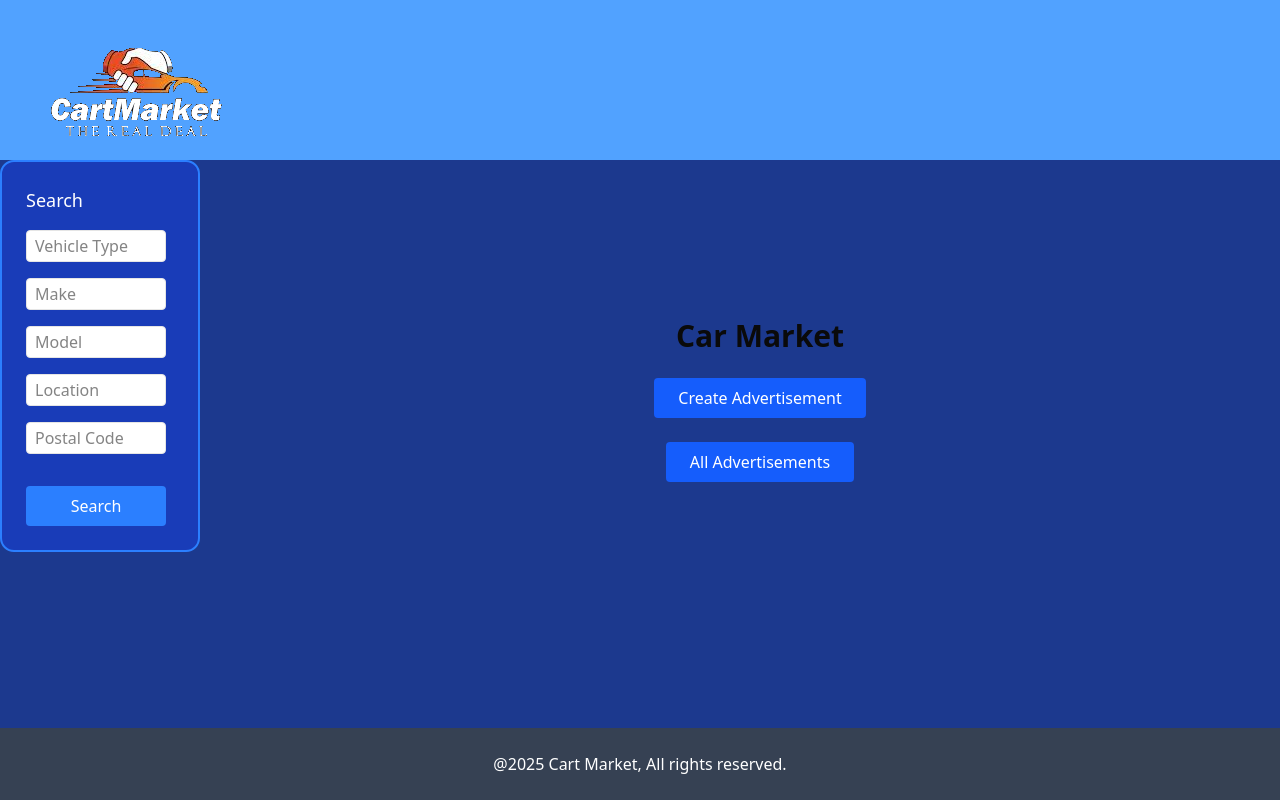
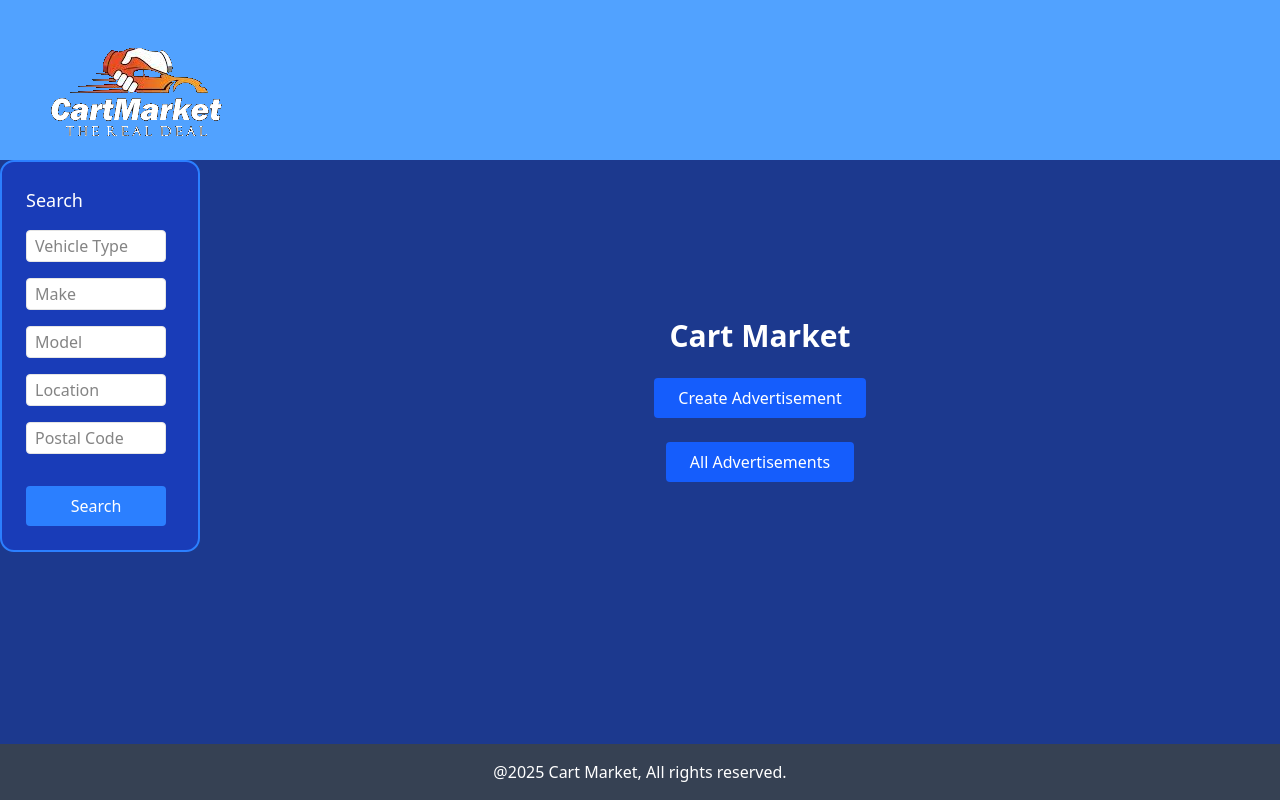
Before and after one commit to jeanAnatol/cart-market-frontend, a React (Vite) app: page / in a window 1280 px wide. Built offline with nearby package versions, Linux system fonts and the light colour scheme; no server answers.

Commit message:
feat: minor style changes and links

```diff
--- a/src/components/layout/Footer.tsx
+++ b/src/components/layout/Footer.tsx
@@ -5,7 +5,7 @@ const Footer = () => {
   return (
     <>
       <footer className="bg-gray-700 text-white">
-        <div className="container mx-auto py-6 text-center">
+        <div className="container mx-auto py-4 text-center">
           @{currentYear} Cart Market, All rights reserved.
         </div>
       </footer>
--- a/src/components/pages/LandingPage.tsx
+++ b/src/components/pages/LandingPage.tsx
@@ -4,8 +4,8 @@ import {Link} from "react-router";
 export default function LandingPage() {
   return (
     <>
-      <div className="flex flex-col items-center justify-center min-h-screen gap-6">
-        <h1 className="text-3xl font-bold">Car Market</h1>
+      <div className="flex flex-col items-center justify-center min-h-screen gap-6 text-white">
+        <h1 className="text-3xl font-bold">Cart Market</h1>
 
         <Link
           to="/advertisements/new"
@@ -14,7 +14,7 @@ export default function LandingPage() {
           Create Advertisement
         </Link>
         <Link
-          to="/advertisements/all-ads"
+          to="/advertisements/all"
           className="bg-blue-600 text-white px-6 py-2 rounded"
         >
           All Advertisements
```
